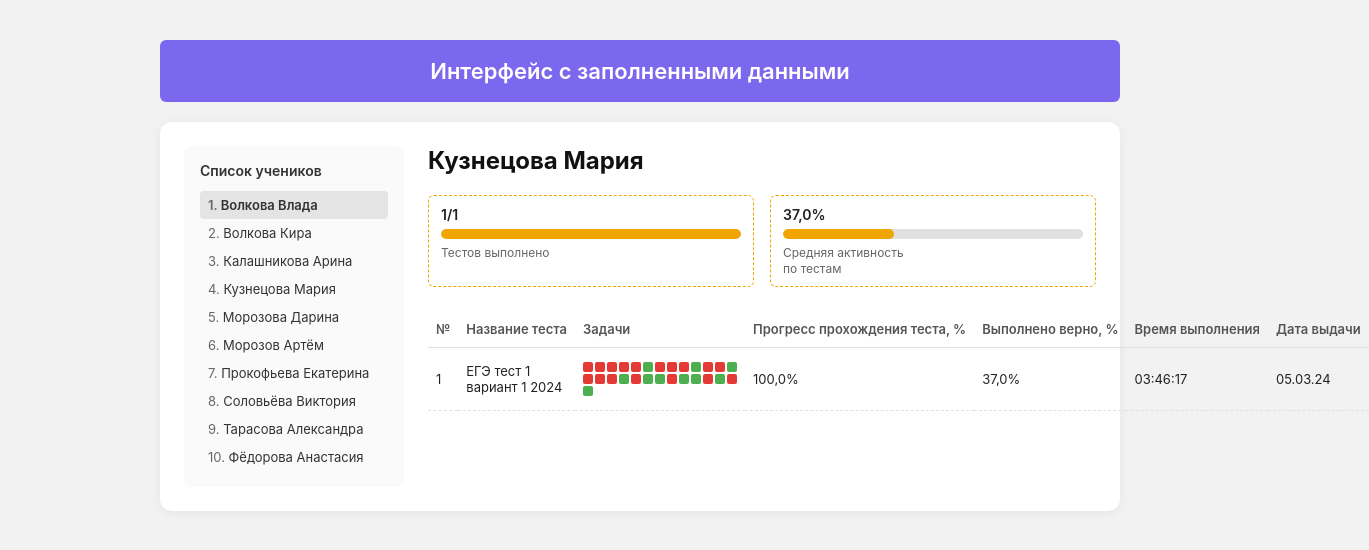
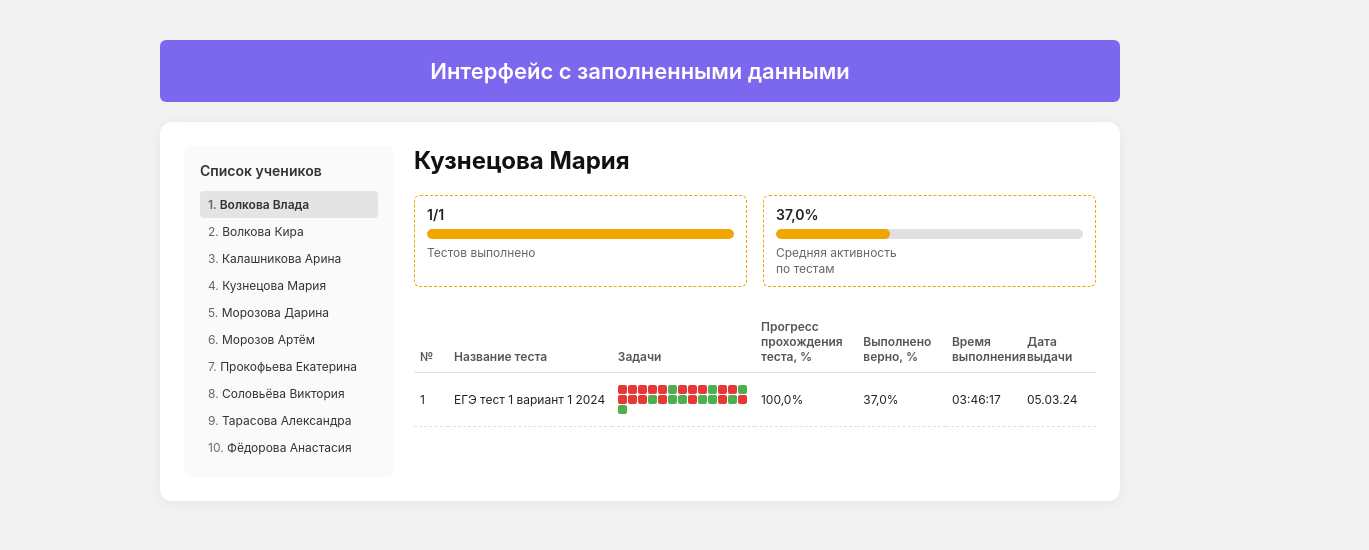
Before and after one commit to Killazik/teacher-dashboard, a plain HTML site: page frontend/index.html in a window 1280 px wide. Shown: the whole page, 1369 px wide, since content can reach past the window. Drawn offline with Linux system fonts and the light colour scheme.

Commit message:
style: polish sidebar width, table headers and task dot size

```diff
--- a/frontend/css/style.css
+++ b/frontend/css/style.css
@@ -41,15 +41,16 @@ body {
   border-radius: 12px;
   padding: 24px;
   display: flex;
-  gap: 24px;
+  gap: 20px;
   box-shadow: 0 2px 12px rgba(0, 0, 0, 0.06);
 }
 
 /* ============================================================
    САЙДБАР
+   Ширина 210px — имена учеников влезают в одну строку
    ============================================================ */
 .sidebar {
-  width: 220px;
+  width: 210px;
   flex-shrink: 0;
   background: #fafafa;
   border-radius: 8px;
@@ -71,7 +72,7 @@ body {
 .student-list li {
   counter-increment: student;
   padding: 6px 8px;
-  font-size: 13px;
+  font-size: 12px;           /* было 13px → 12px, чтобы длинные ФИО влезали */
   color: #333;
   border-radius: 4px;
   cursor: pointer;
@@ -98,6 +99,7 @@ body {
 .content {
   flex: 1;
   min-width: 0;
+  overflow: hidden;          /* не даём таблице вылезать за карточку */
 }
 
 .student-name {
@@ -153,24 +155,29 @@ body {
 
 /* ============================================================
    ТАБЛИЦА
+   table-layout: fixed + заданные проценты = колонки
+   строго соблюдают ширину, ничего не вылезает.
    ============================================================ */
 .tests-table {
   width: 100%;
   border-collapse: collapse;
-  font-size: 13px;
+  font-size: 12px;
+  table-layout: fixed;
 }
 
 .tests-table thead th {
   text-align: left;
   font-weight: 600;
   color: #555;
-  padding: 10px 8px;
+  padding: 8px 6px;
   border-bottom: 1px solid #e0e0e0;
-  white-space: nowrap;
+  line-height: 1.25;
+  vertical-align: bottom;
+  /* без word-wrap и nowrap — перенос только по пробелам */
 }
 
 .tests-table tbody td {
-  padding: 14px 8px;
+  padding: 12px 6px;
   border-bottom: 1px dashed #e0e0e0;
   vertical-align: middle;
   color: #222;
@@ -178,27 +185,40 @@ body {
 
 .col-num {
   color: #888;
-  width: 30px;
+  width: 5%;
 }
 
 /* ============================================================
+   ШИРИНЫ КОЛОНОК ТАБЛИЦЫ
+   Сумма = 100%.
+   ============================================================ */
+.tests-table th:nth-child(1) { width: 5%;  }  /* № */
+.tests-table th:nth-child(2) { width: 24%; }  /* Название теста */
+.tests-table th:nth-child(3) { width: 21%; }  /* Задачи */
+.tests-table th:nth-child(4) { width: 15%; }  /* Прогресс */
+.tests-table th:nth-child(5) { width: 13%; }  /* Выполнено верно */
+.tests-table th:nth-child(6) { width: 11%; }  /* Время */
+.tests-table th:nth-child(7) { width: 11%; }  /* Дата */
+
+/* ============================================================
    КВАДРАТИКИ ЗАДАЧ
+   13 × 9px + 12 × 1px = 129px — влезает в колонку «Задачи»
    ============================================================ */
 .tasks-grid {
   display: grid;
-  grid-template-columns: repeat(13, 10px);
-  gap: 2px;
+  grid-template-columns: repeat(13, 9px);
+  gap: 1px;
 }
 
 .task-dot {
-  width: 10px;
-  height: 10px;
+  width: 9px;
+  height: 9px;
   border-radius: 2px;
 }
 
-.task-dot.correct   { background: #4caf50; }
-.task-dot.incorrect { background: #e53935; }
-.task-dot.skipped   { background: #bdbdbd; }
+.task-dot.correct   { background: #4caf50; }  /* зелёный — TRUE */
+.task-dot.incorrect { background: #e53935; }  /* красный — FALSE */
+.task-dot.skipped   { background: #bdbdbd; }  /* серый   — "?" */
 
 .percent-cell {
   white-space: nowrap;
```
